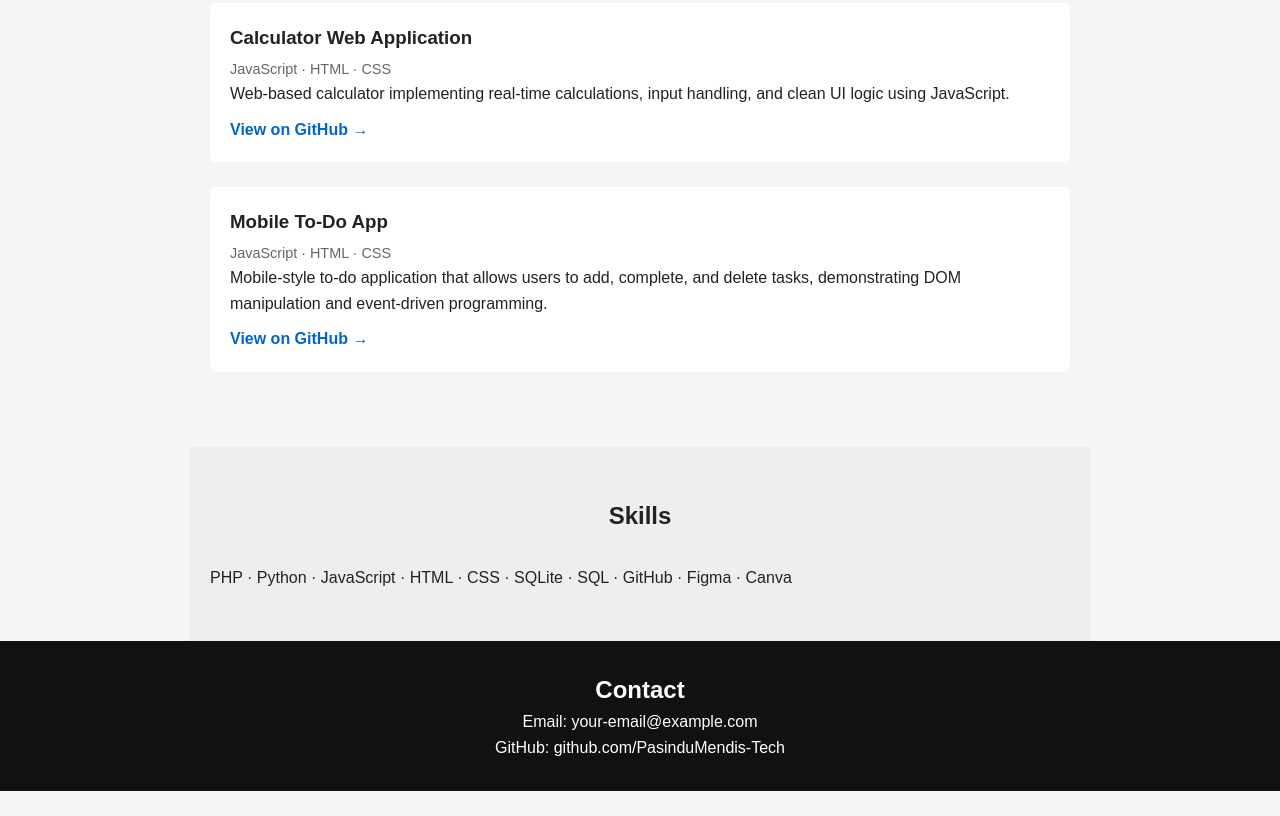
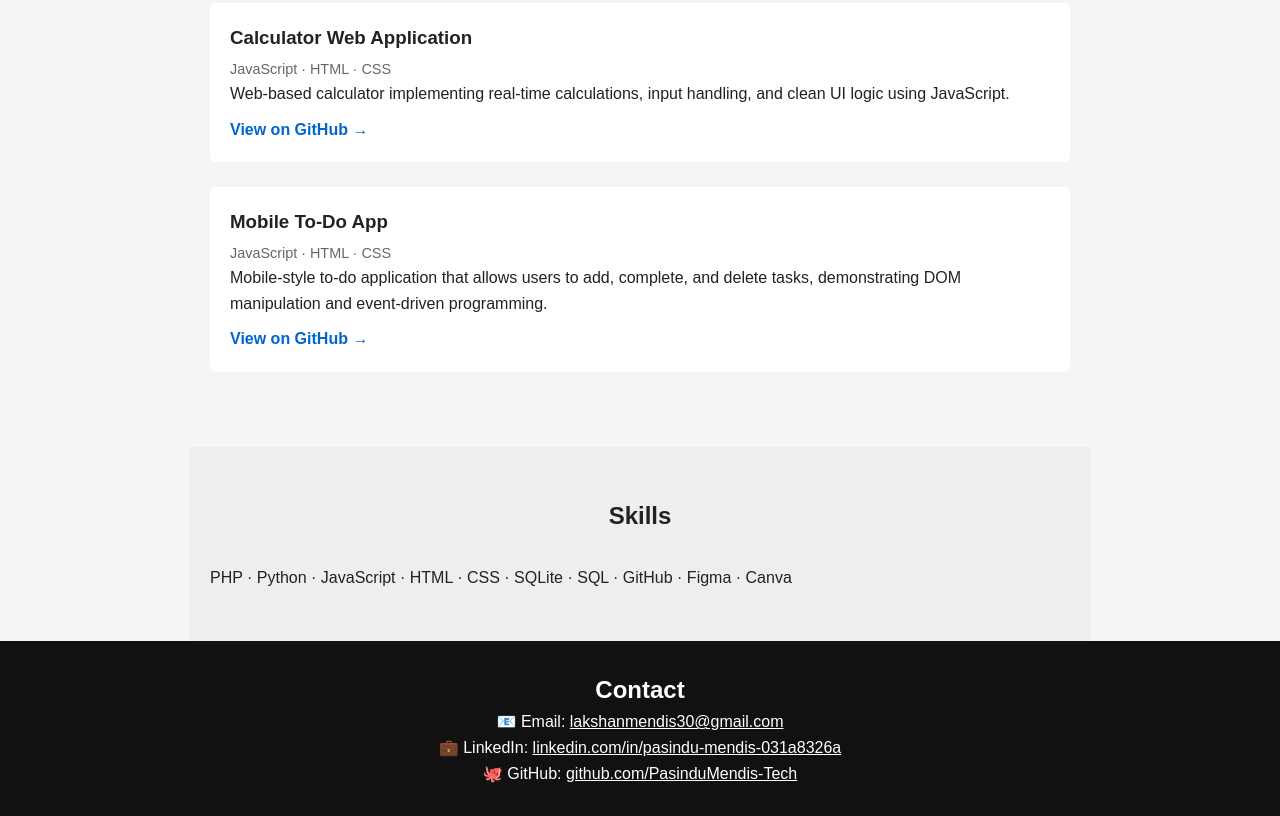
Before and after one commit to PasinduMendis-Tech/portfolio-website, a plain HTML site: page index.html in a window 1280 px wide. Shown: the part 916-1732 px from the top of the page. Before the commit the page ends 1707 px from the top, so only its background shows below. Drawn offline with Linux system fonts and the light colour scheme.

Commit message:
add email and linkdin to portofolio

```diff
--- a/index.html
+++ b/index.html
@@ -84,11 +84,29 @@
   </section>
 
   <!-- CONTACT -->
-  <footer class="footer">
-    <h2>Contact</h2>
-    <p>Email: your-email@example.com</p>
-    <p>GitHub: github.com/PasinduMendis-Tech</p>
-  </footer>
+ <footer class="footer">
+  <h2>Contact</h2>
 
+  <p>
+    📧 Email:
+    <a href="mailto:lakshanmendis30@gmail.com" style="color:#fff;">
+      lakshanmendis30@gmail.com
+    </a>
+  </p>
+
+  <p>
+    💼 LinkedIn:
+    <a href="https://www.linkedin.com/in/pasindu-mendis-031a8326a" target="_blank" style="color:#fff;">
+      linkedin.com/in/pasindu-mendis-031a8326a
+    </a>
+  </p>
+
+  <p>
+    🐙 GitHub:
+    <a href="https://github.com/PasinduMendis-Tech" target="_blank" style="color:#fff;">
+      github.com/PasinduMendis-Tech
+    </a>
+  </p>
+</footer>
 </body>
 </html>
```
